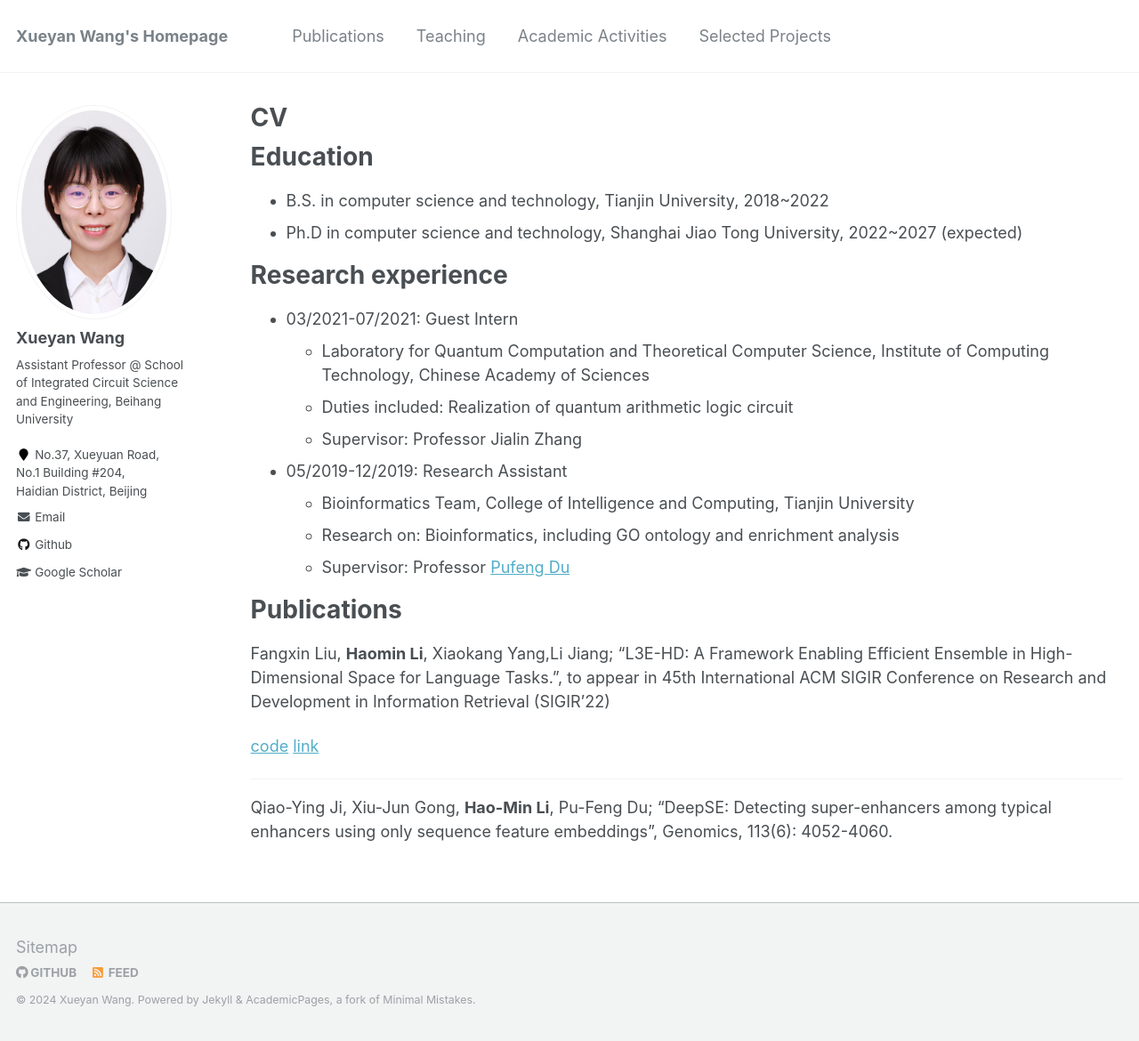
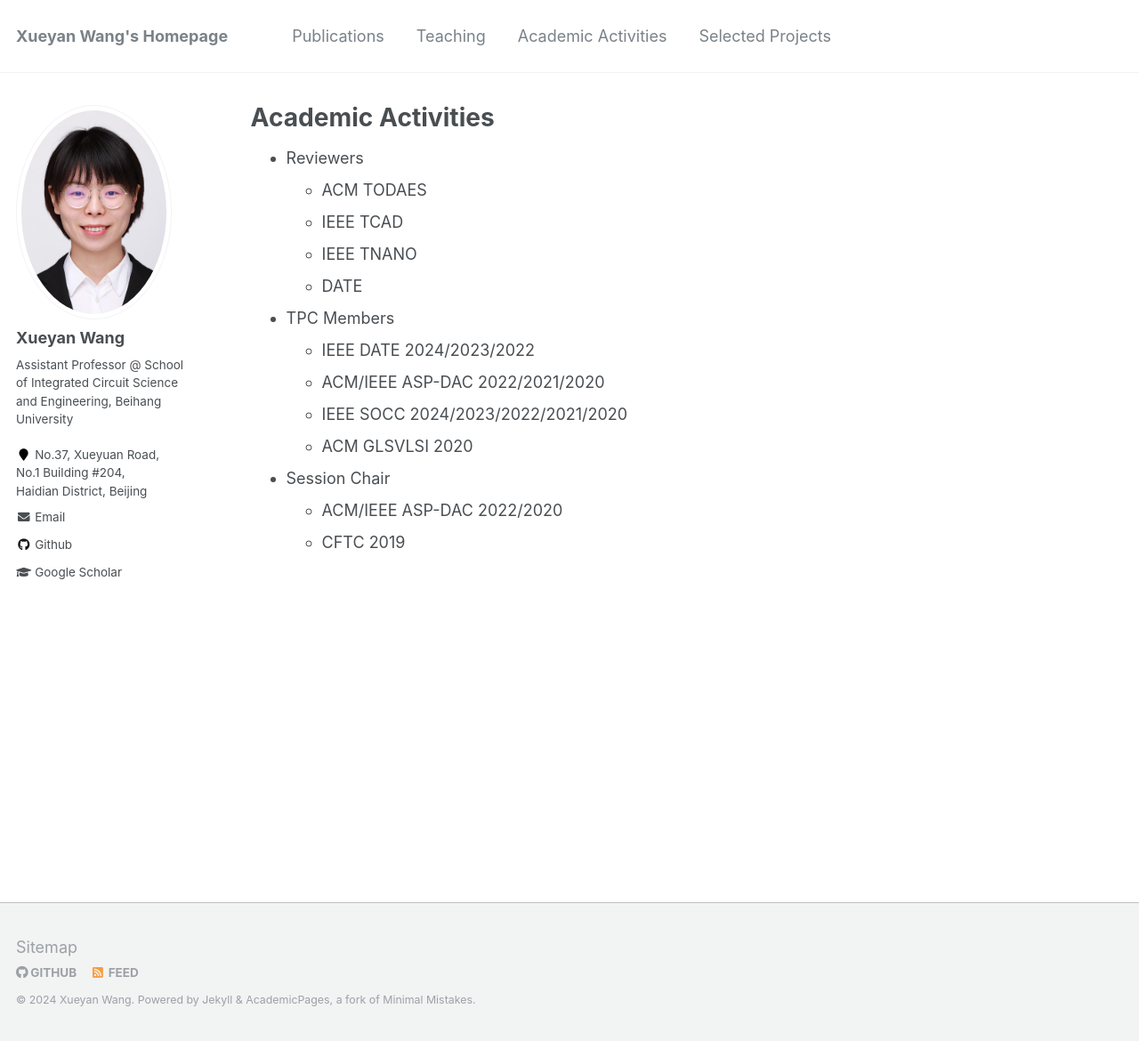
Before and after one commit to xywangbuaa/xywang.github.io, a Jekyll site: the page built from _pages/cv.md, in a window 1280 px wide and 1170 px high. Shown: the whole window at 89% size. Built offline with Jekyll 4.4.1, drawn with Linux system fonts in a browser that asks for light colours.

Commit message:
Update cv.md

```diff
--- a/_pages/cv.md
+++ b/_pages/cv.md
@@ -1,38 +1,26 @@
 ---
 layout: archive
-title: "CV"
-permalink: /cv/
+title: "Academic Activities"
+permalink: /academic-activities/
 author_profile: true
 redirect_from:
-  - /resume
+  - /Academic-Activities
 ---
 
 <!-- {% include base_path %} -->
 
-Education
-======
-* B.S. in computer science and technology, Tianjin University, 2018~2022
-* Ph.D in computer science and technology, Shanghai Jiao Tong University, 2022~2027 (expected)
+* Reviewers
+  * ACM TODAES
+  * IEEE TCAD
+  * IEEE TNANO
+  * DATE
 
-Research experience
-======
-* 03/2021-07/2021: Guest Intern
-  * Laboratory for Quantum Computation and Theoretical Computer Science, Institute of Computing Technology, Chinese Academy of Sciences
-  * Duties included: Realization of quantum arithmetic logic circuit
-  * Supervisor: Professor Jialin Zhang
+* TPC Members
+  * IEEE DATE 2024/2023/2022
+  * ACM/IEEE ASP-DAC 2022/2021/2020
+  * IEEE SOCC 2024/2023/2022/2021/2020
+  * ACM GLSVLSI 2020
 
-* 05/2019-12/2019: Research Assistant
-  * Bioinformatics Team, College of Intelligence and Computing, Tianjin University
-  * Research on: Bioinformatics, including GO ontology and enrichment analysis
-  * Supervisor: Professor [Pufeng Du](https://www.pufengdu.org/)
-
-Publications
-======
-
-Fangxin Liu, **Haomin Li**, Xiaokang Yang,Li Jiang; "L3E-HD: A Framework Enabling Efficient Ensemble in High-Dimensional Space for Language Tasks.", to appear in 45th International ACM SIGIR Conference on Research and Development in Information Retrieval (SIGIR'22)
-
-[code](https://github.com/MXHX7199/SIGIR22-EnsembleHDC)
-[link](https://dl.acm.org/doi/abs/10.1145/3477495.3531761)
-
---------
-Qiao-Ying Ji, Xiu-Jun Gong, **Hao-Min Li**, Pu-Feng Du; "DeepSE: Detecting super-enhancers among typical enhancers using only sequence feature embeddings", Genomics, 113(6): 4052-4060.
+* Session Chair
+  * ACM/IEEE ASP-DAC 2022/2020
+  * CFTC 2019
```
